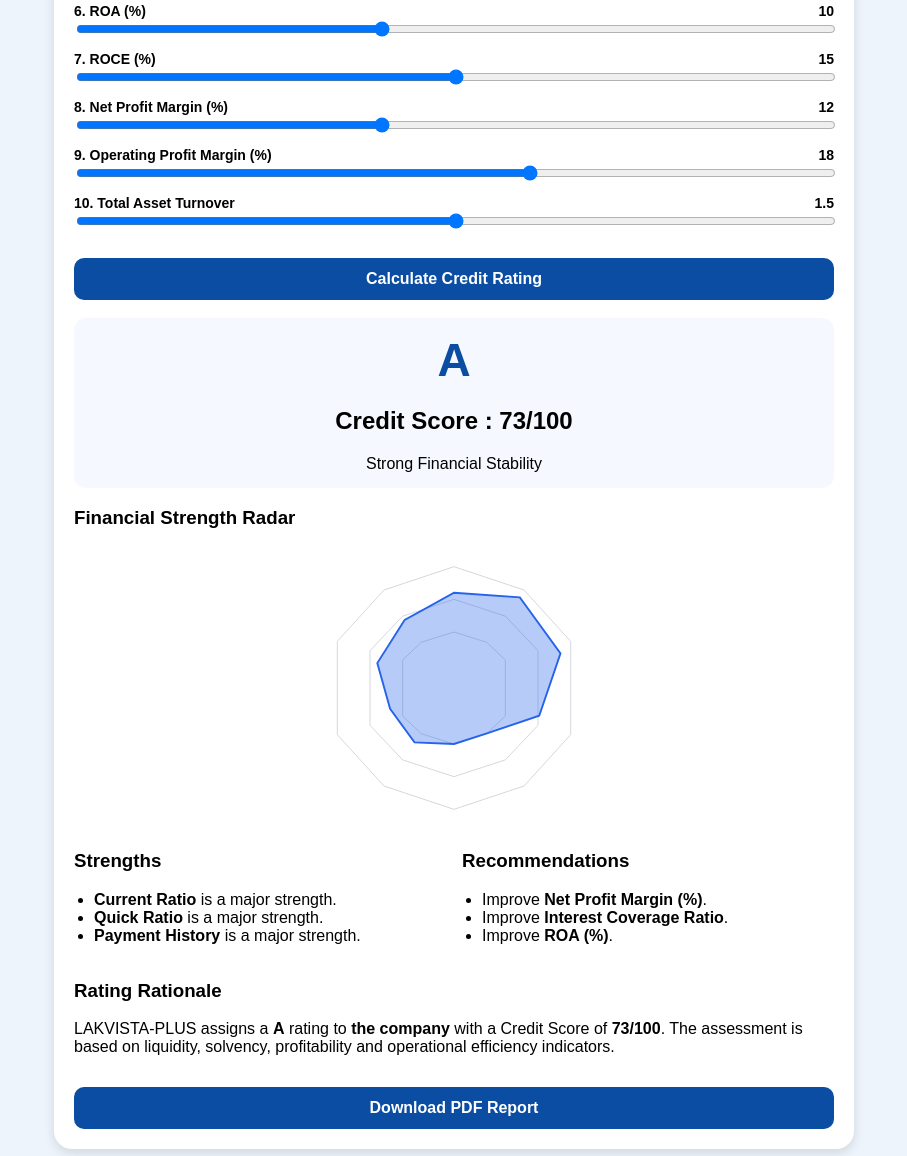
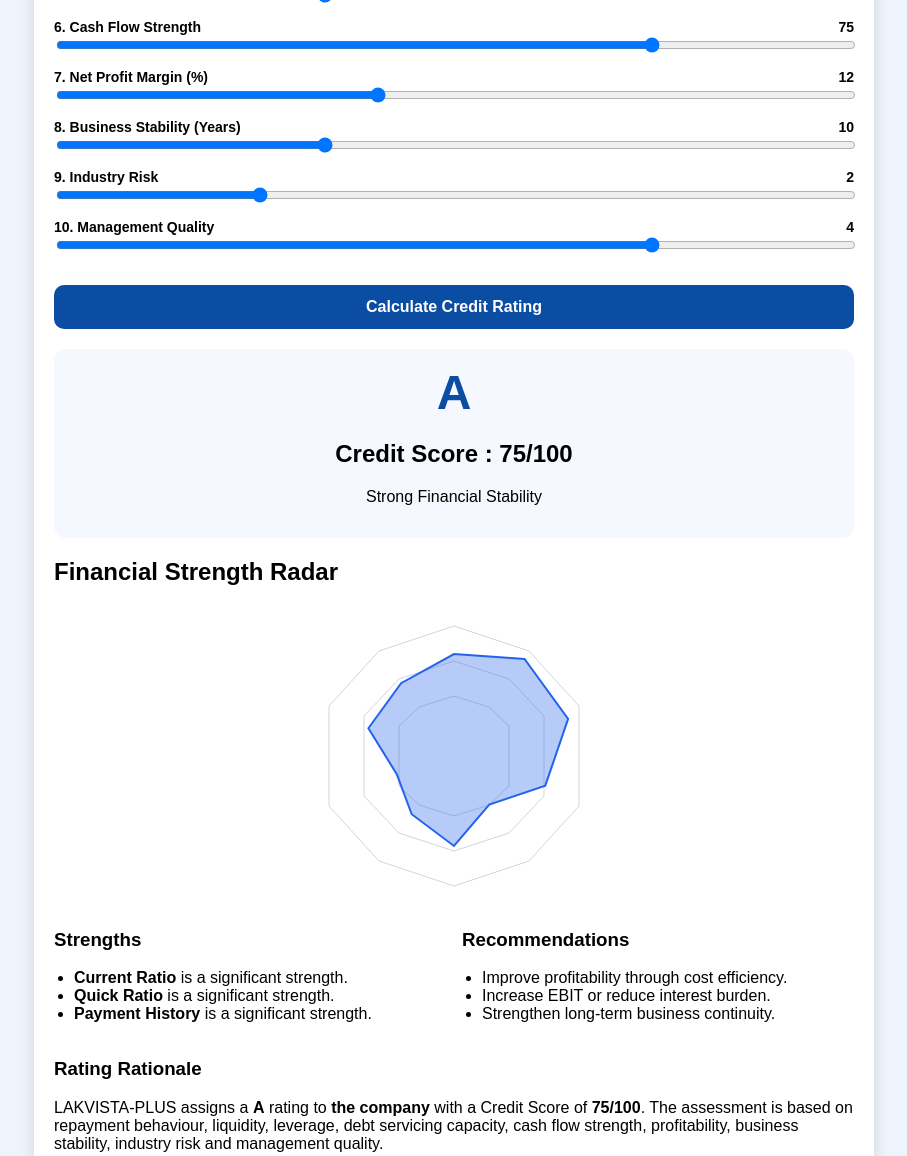
Before and after one commit to anilkumarkyap-del/lakvista-plus, a plain HTML site: page index.html in a window 1280 px wide. Shown: the part 407-1563 px from the top of the page, without its empty margins (186-1093 px from the left). Drawn offline with Linux system fonts and the light colour scheme.

Commit message:
Update index.html

```diff
--- a/index.html
+++ b/index.html
@@ -1,3 +1,4 @@
+
 <!DOCTYPE html>
 <html lang="en">
 <head>
@@ -5,22 +6,28 @@
 <meta name="viewport" content="width=device-width,initial-scale=1.0">
 <title>LAKVISTA-PLUS</title>
 <style>
-body{font-family:Arial;background:#eef4fb;margin:0;padding:16px}
-.card{max-width:760px;margin:auto;background:#fff;border-radius:18px;padding:20px;box-shadow:0 4px 12px rgba(0,0,0,.12)}
+body{font-family:Arial,Helvetica,sans-serif;background:#eef4fb;margin:0;padding:16px}
+.card{max-width:800px;margin:auto;background:#fff;padding:20px;border-radius:18px;box-shadow:0 4px 15px rgba(0,0,0,.12)}
 h1{text-align:center;color:#0A4DA3;margin:0}
-.sub{text-align:center;color:#64748b;margin-bottom:16px}
+.sub{text-align:center;color:#64748b;margin-bottom:20px}
 .grid{display:grid;grid-template-columns:1fr 1fr;gap:12px}
+label{font-weight:bold;font-size:14px}
 input[type=text],input[type=date]{width:100%;padding:8px;border:1px solid #ccc;border-radius:8px}
-.item{margin:10px 0}.head{display:flex;justify-content:space-between;font-size:14px;font-weight:bold}
+.row{margin:12px 0}
+.head{display:flex;justify-content:space-between;font-size:14px;font-weight:bold}
 input[type=range]{width:100%}
-button{width:100%;padding:12px;border:0;border-radius:10px;background:#0A4DA3;color:#fff;font-size:16px;font-weight:bold;margin-top:15px;cursor:pointer}
-.result{background:#f5f9ff;border-radius:12px;padding:15px;margin-top:18px;text-align:center}
-#grade{font-size:46px;font-weight:bold;color:#0A4DA3}
-svg{width:100%;height:280px}
+button{width:100%;padding:13px;background:#0A4DA3;color:#fff;border:none;border-radius:10px;font-size:16px;font-weight:bold;cursor:pointer;margin-top:16px}
+.result{background:#f5f9ff;border-radius:12px;padding:16px;margin-top:20px;text-align:center}
+#grade{font-size:48px;font-weight:bold;color:#0A4DA3}
 .cols{display:grid;grid-template-columns:1fr 1fr;gap:16px}
 ul{padding-left:20px}
+svg{width:100%;height:300px}
 @media(max-width:700px){.grid,.cols{grid-template-columns:1fr}}
-@media print{button{display:none}body{background:#fff}}
+@media print{
+button{display:none}
+body{background:#fff}
+.card{box-shadow:none}
+}
 </style>
 </head>
 <body>
@@ -43,15 +50,15 @@ ul{padding-left:20px}
 
 <div id="sliders"></div>
 
-<button onclick="calc()">Calculate Credit Rating</button>
+<button onclick="calculate()">Calculate Credit Rating</button>
 
 <div class="result">
 <div id="grade">--</div>
 <h2 id="score">Credit Score : --</h2>
-<div id="risk">Move sliders and calculate</div>
+<p id="risk">Move sliders and calculate</p>
 </div>
 
-<h3>Financial Strength Radar</h3>
+<h2>Financial Strength Radar</h2>
 
 <svg viewBox="0 0 300 300">
 <g stroke="#d1d5db" fill="none">
@@ -63,14 +70,17 @@ ul{padding-left:20px}
 </svg>
 
 <div class="cols">
+
 <div>
 <h3>Strengths</h3>
 <ul id="strengths"></ul>
 </div>
+
 <div>
 <h3>Recommendations</h3>
-<ul id="recom"></ul>
+<ul id="recommendations"></ul>
 </div>
+
 </div>
 
 <h3>Rating Rationale</h3>
@@ -85,103 +95,183 @@ const factors=[
 ["Payment History",0,100,85],
 ["Current Ratio",0,5,2],
 ["Quick Ratio",0,3,1.2],
-["Debt-Equity Ratio",0,5,1],
+["Debt–Equity Ratio",0,5,1],
 ["Interest Coverage Ratio",0,15,5],
-["ROA (%)",0,25,10],
-["ROCE (%)",0,30,15],
+["Cash Flow Strength",0,100,75],
 ["Net Profit Margin (%)",0,30,12],
-["Operating Profit Margin (%)",0,30,18],
-["Total Asset Turnover",0,3,1.5]
+["Business Stability (Years)",0,30,10],
+["Industry Risk",1,5,2],
+["Management Quality",1,5,4]
 ];
 
-const box=document.getElementById("sliders");
+const sliders=document.getElementById("sliders");
 
 factors.forEach((f,i)=>{
-box.innerHTML+=`
-<div class="item">
+sliders.innerHTML+=`
+<div class="row">
 <div class="head">
 <span>${i+1}. ${f[0]}</span>
 <span id="v${i}">${f[3]}</span>
 </div>
-<input type="range" id="s${i}" min="${f[1]}" max="${f[2]}"
+<input type="range" id="s${i}"
+min="${f[1]}" max="${f[2]}"
 step="0.1" value="${f[3]}"
 oninput="document.getElementById('v${i}').innerText=this.value">
 </div>`;
 });
 
-function norm(i,v){
-switch(i){
-case 0:return v/100;
-case 1:return Math.min(v,2)/2;
-case 2:return Math.min(v,1);
-case 3:return Math.max(0,(5-v))/5;
-case 4:return Math.min(v,10)/10;
-case 5:return Math.min(v,20)/20;
-case 6:return Math.min(v,25)/25;
-case 7:return Math.min(v,20)/20;
-case 8:return Math.min(v,25)/25;
-case 9:return Math.min(v,2)/2;
-}
+const weight=[20,10,5,15,15,10,10,5,5,5];
+
+function normalize(index,value){
+
+switch(index){
+
+case 0:return value/100;
+
+case 1:return Math.min(value,2)/2;
+
+case 2:return Math.min(value,1);
+
+case 3:return Math.max(0,(5-value))/5;
+
+case 4:return Math.min(value,10)/10;
+
+case 5:return value/100;
+
+case 6:return Math.min(value,20)/20;
+
+case 7:return Math.min(value,20)/20;
+
+case 8:return (5-value)/4;
+
+case 9:return (value-1)/4;
+
 }
 
-function radar(vals){
-const cx=150,cy=150,R=120;
-let pts=[];
-vals.forEach((v,i)=>{
-let a=(-90+i*36)*Math.PI/180;
-let rr=R*v;
-pts.push((cx+rr*Math.cos(a))+","+(cy+rr*Math.sin(a)));
-});
-shape.setAttribute("points",pts.join(" "));
 }
 
-function calc(){
+function drawRadar(scores){
 
-let total=0,list=[];
+const cx=150,cy=150,R=120;
+
+let pts=[];
+
+scores.forEach((s,i)=>{
+
+const ang=(-90+i*36)*Math.PI/180;
+
+const rr=R*s;
+
+const x=cx+rr*Math.cos(ang);
+
+const y=cy+rr*Math.sin(ang);
+
+pts.push(`${x},${y}`);
+
+});
+
+document.getElementById("shape").setAttribute("points",pts.join(" "));
+
+}
+
+function calculate(){
+
+let total=0;
+
+let items=[];
 
 for(let i=0;i<10;i++){
-let raw=parseFloat(document.getElementById("s"+i).value);
-let sc=norm(i,raw);
-total+=sc*10;
-list.push({name:factors[i][0],score:sc});
+
+const raw=parseFloat(document.getElementById("s"+i).value);
+
+const sc=normalize(i,raw);
+
+total+=sc*weight[i];
+
+items.push({
+name:factors[i][0],
+score:sc
+});
+
 }
 
 total=Math.round(total);
 
-let g,r;
-if(total>=90){g="AAA";r="Exceptional Credit Quality";}
-else if(total>=80){g="AA";r="Very Strong Credit Profile";}
-else if(total>=70){g="A";r="Strong Financial Stability";}
-else if(total>=60){g="BBB";r="Adequate Credit Strength";}
-else if(total>=50){g="BB";r="Moderate Credit Risk";}
-else if(total>=40){g="B";r="High Credit Risk";}
-else{g="C";r="Very High Default Risk";}
+let grade,risk;
 
-grade.innerText=g;
-score.innerText="Credit Score : "+total+"/100";
-risk.innerText=r;
+if(total>=90){
+grade="AAA";
+risk="Exceptional Credit Quality";
+}
+else if(total>=80){
+grade="AA";
+risk="Very Strong Credit Profile";
+}
+else if(total>=70){
+grade="A";
+risk="Strong Financial Stability";
+}
+else if(total>=60){
+grade="BBB";
+risk="Adequate Credit Strength";
+}
+else if(total>=50){
+grade="BB";
+risk="Moderate Credit Risk";
+}
+else if(total>=40){
+grade="B";
+risk="High Credit Risk";
+}
+else{
+grade="C";
+risk="Very High Default Risk";
+}
 
-radar(list.map(x=>x.score));
+document.getElementById("grade").innerText=grade;
+document.getElementById("score").innerText=`Credit Score : ${total}/100`;
+document.getElementById("risk").innerText=risk;
 
-let sorted=[...list].sort((a,b)=>b.score-a.score);
+drawRadar(items.map(x=>x.score));
 
+const sorted=[...items].sort((a,b)=>b.score-a.score);
+
+const strengths=document.getElementById("strengths");
 strengths.innerHTML="";
 sorted.slice(0,3).forEach(x=>{
-strengths.innerHTML+=`<li><b>${x.name}</b> is a major strength.</li>`;
+strengths.innerHTML+=`<li><b>${x.name}</b> is a significant strength.</li>`;
 });
 
-recom.innerHTML="";
+const advice={
+"Payment History":"Maintain timely repayment of all credit obligations.",
+"Current Ratio":"Increase current assets or reduce current liabilities.",
+"Quick Ratio":"Improve liquid assets and cash availability.",
+"Debt–Equity Ratio":"Reduce debt or strengthen shareholders' equity.",
+"Interest Coverage Ratio":"Increase EBIT or reduce interest burden.",
+"Cash Flow Strength":"Strengthen operating cash flow generation.",
+"Net Profit Margin (%)":"Improve profitability through cost efficiency.",
+"Business Stability (Years)":"Strengthen long-term business continuity.",
+"Industry Risk":"Diversify markets to reduce industry exposure.",
+"Management Quality":"Enhance governance and managerial effectiveness."
+};
+
+const rec=document.getElementById("recommendations");
+rec.innerHTML="";
 sorted.slice(-3).forEach(x=>{
-recom.innerHTML+=`<li>Improve <b>${x.name}</b>.</li>`;
+rec.innerHTML+=`<li>${advice[x.name]}</li>`;
 });
 
-let c=company.value||"the company";
-rationale.innerHTML=`LAKVISTA-PLUS assigns a <b>${g}</b> rating to <b>${c}</b> with a Credit Score of <b>${total}/100</b>. The assessment is based on liquidity, solvency, profitability and operational efficiency indicators.`;
+const company=document.getElementById("company").value || "the company";
+
+document.getElementById("rationale").innerHTML=
+`LAKVISTA-PLUS assigns a <b>${grade}</b> rating to <b>${company}</b> with a Credit Score of <b>${total}/100</b>. The assessment is based on repayment behaviour, liquidity, leverage, debt servicing capacity, cash flow strength, profitability, business stability, industry risk and management quality.`;
 
 }
 
-adate.value=new Date().toISOString().split("T")[0];
-calc();
+document.getElementById("adate").value=
+new Date().toISOString().split("T")[0];
+
+calculate();
 </script>
 
 </body>
```
